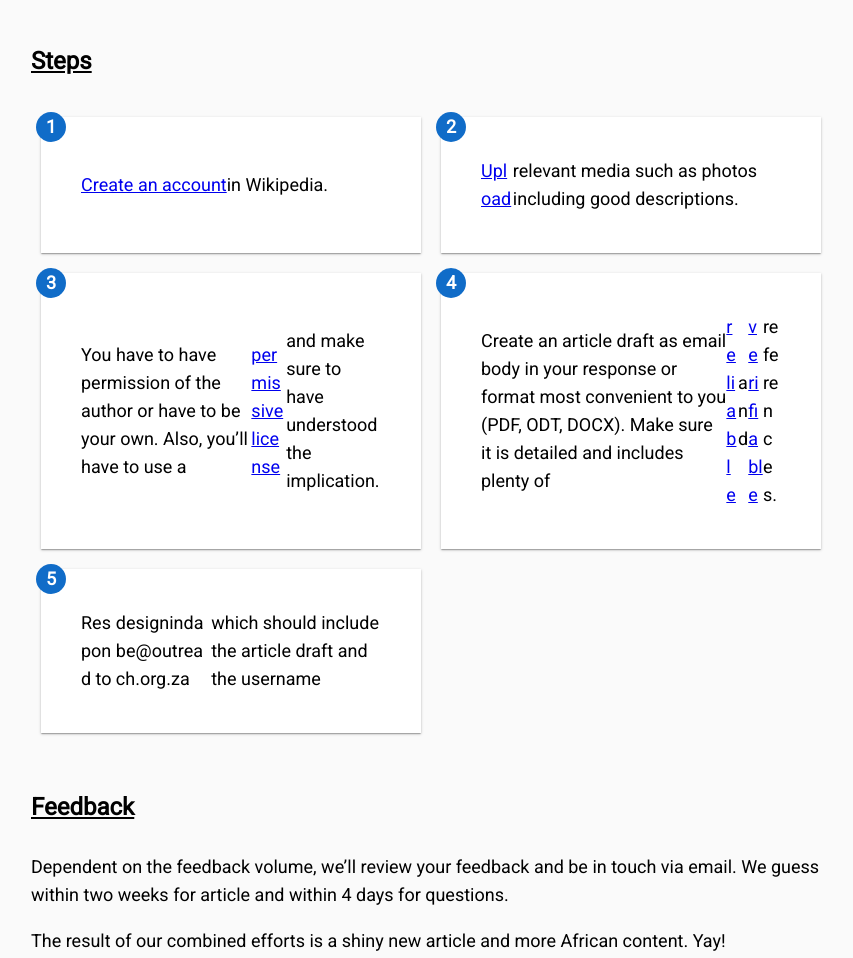
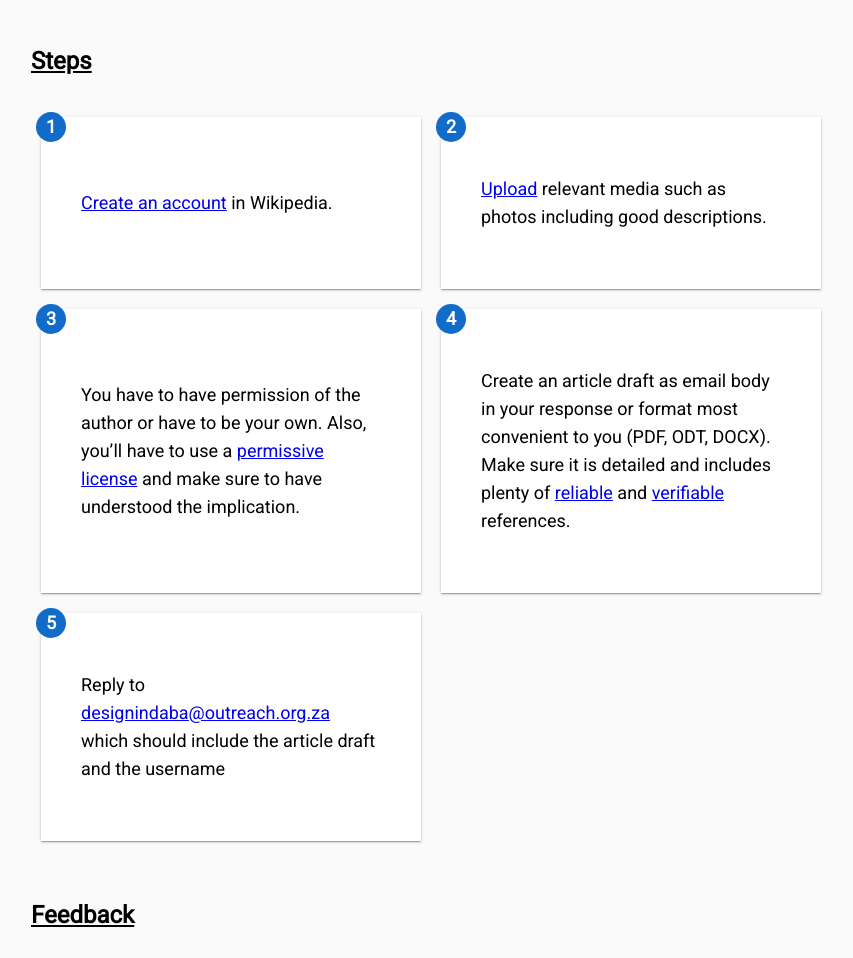
Before and after one commit to codebridge-za/wikimedia-outreach, a plain HTML site: page index.html in a window 1280 px wide. Shown: the part 493-1451 px from the top of the page, without its empty margins (209-1062 px from the left). Drawn offline with Linux system fonts and the light colour scheme.

Commit message:
update paragraphs

```diff
--- a/index.html
+++ b/index.html
@@ -22,19 +22,19 @@
       <h4 class="section-heading">Steps</h4>
       <ul class="list">
         <ol class="card-wrap">
-		<div class="card"><a href="https://commons.wikimedia.org/w/index.php?title=Special:CreateAccount&returnto=Main+Page">Create an account</a> in Wikipedia.</div>
+		<div class="card"><p><a href="https://commons.wikimedia.org/w/index.php?title=Special:CreateAccount&returnto=Main+Page">Create an account</a> in Wikipedia.</p></div>
         </ol>
         <ol class="card-wrap">
-		<div class="card"><a href="https://commons.wikimedia.org/wiki/Special:UploadWizard">Upload</a> relevant media such as photos including good descriptions. </div>
+		<div class="card"><p><a href="https://commons.wikimedia.org/wiki/Special:UploadWizard">Upload</a> relevant media such as photos including good descriptions. </p></div>
         </ol>
         <ol class="card-wrap">
-		<div class="card">You have to have permission of the author or have to be your own. Also, you’ll have to use a <a href="https://commons.wikimedia.org/wiki/Special:UploadWizard">permissive license</a> and make sure to have understood the implication. </div>
+		<div class="card"><p>You have to have permission of the author or have to be your own. Also, you’ll have to use a <a href="https://commons.wikimedia.org/wiki/Special:UploadWizard">permissive license</a> and make sure to have understood the implication. </p></div>
         </ol>
         <ol class="card-wrap">
-		<div class="card">Create an article draft as email body in your response or format most convenient to you (PDF, ODT, DOCX). Make sure it is detailed and includes plenty of <a href="https://en.wikipedia.org/wiki/Wikipedia:Identifying_reliable_sources">reliable</a> and <a href="https://en.wikipedia.org/wiki/Wikipedia:Verifiability">verifiable</a> references. </div>
+		<div class="card"><p>Create an article draft as email body in your response or format most convenient to you (PDF, ODT, DOCX). Make sure it is detailed and includes plenty of <a href="https://en.wikipedia.org/wiki/Wikipedia:Identifying_reliable_sources">reliable</a> and <a href="https://en.wikipedia.org/wiki/Wikipedia:Verifiability">verifiable</a> references. </p></div>
         </ol>
         <ol class="card-wrap">
-		<div class="card">Respond to <a href"mailto:designindaba@outreach.org.za?subject=Design-Indaba-Feedback">designindabe@outreach.org.za</a> which should include the article draft and the username</div>
+		<div class="card"><p>Reply to <a href="mailto:designindaba@outreach.org.za?subject=Design-Indaba-Feedback">designindaba@outreach.org.za</a> which should include the article draft and the username<p></div>
         </ol>
       </ul>
 
```
